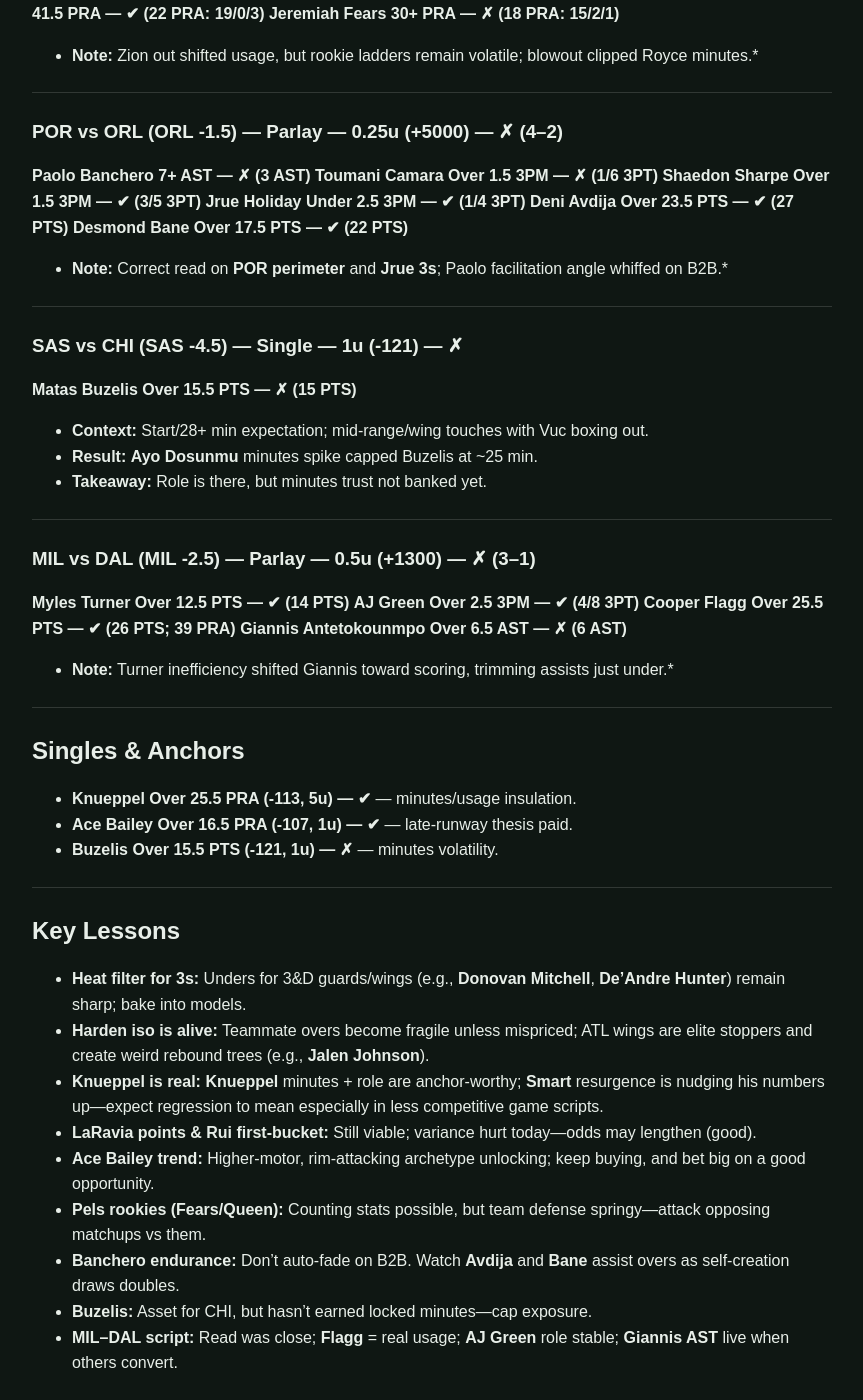
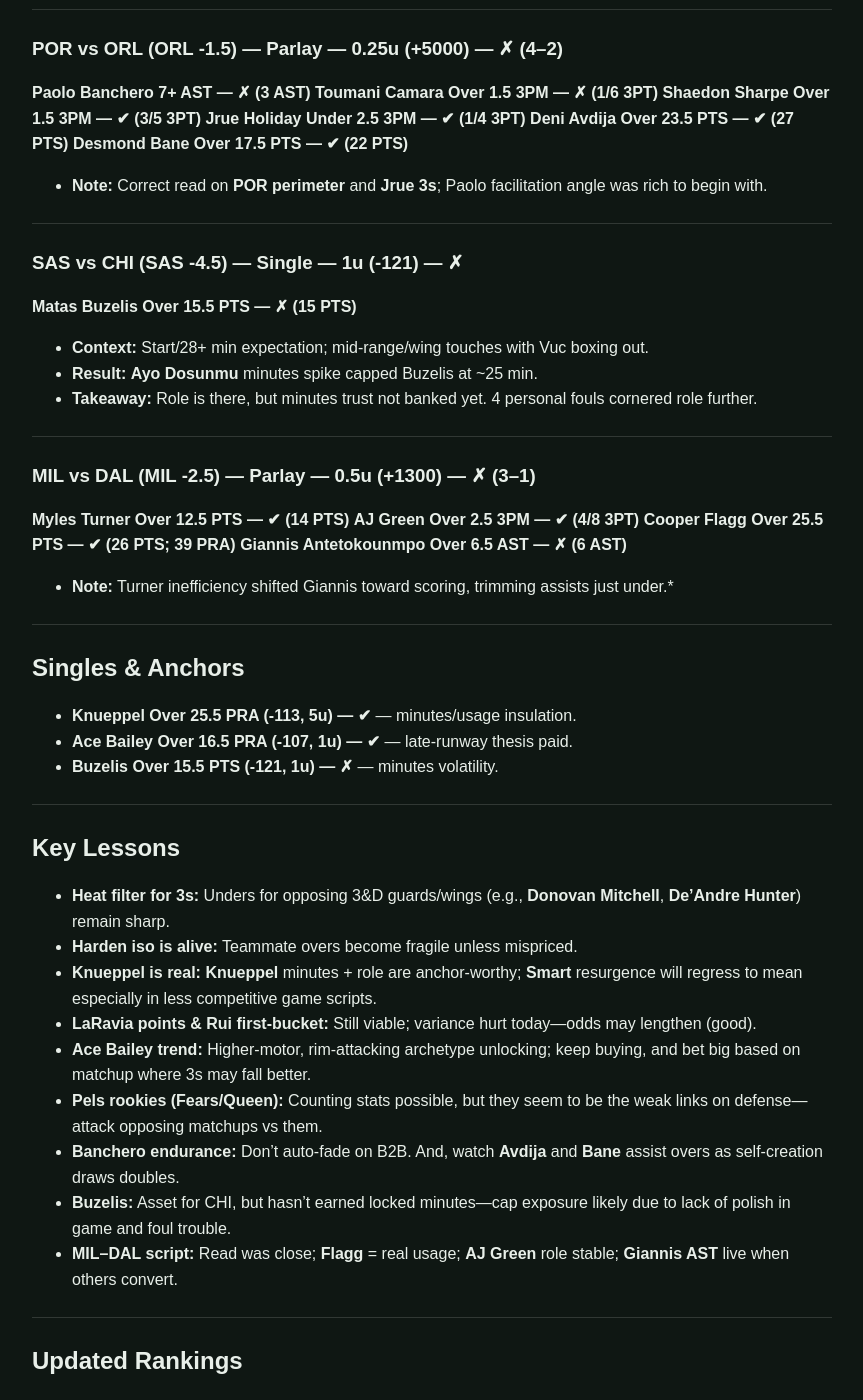
Before and after one commit to tokenibets/tokenibets.github.io, a Jekyll site: the page built from _posts/analysis/2025-11-10-analysis.md, in a window 1280 px wide and 1400 px high, scrolled down 2367 px. Shown: the whole window, without its empty margins (208-1071 px from the left). Built offline with Jekyll 4.4.1, drawn with Linux system fonts in a browser that asks for light colours; some of the changed text lies outside the part shown.

Commit message:
Update 2025-11-10-analysis.md

```diff
--- a/_posts/analysis/2025-11-10-analysis.md
+++ b/_posts/analysis/2025-11-10-analysis.md
@@ -45,7 +45,6 @@ categories: [analysis]
 * **Result:** Boards suppressed by bigs, but shotmaking cleared it.
 * **Takeaway:** **PRA breakout watch** remains on.
 
-*Why this ticket:* Cavs rebounding cushion → more shots/kick-outs; Davion distributes; wings/forwards gain perimeter volume.
 
 ---
 
@@ -60,7 +59,6 @@ categories: [analysis]
 
 * **Note:** ATL length/athleticism + Harden iso tilt pinched PnR/Zubac volume.
 
-*Why this ticket:* LAC bounce-back + ATL scheme suppresses C&S wings; Harden usage spike.
 
 ---
 
@@ -90,7 +88,7 @@ categories: [analysis]
 **Jake LaRavia Over 9.5 PTS — ✗ (6 PTS; 0/3 3PT)**
 **Rui Hachimura First Basket — ✗**
 
-* **Note:** LaRavia volume fine; variance bit. First-bucket angle didn’t land.*
+* **Note:** LaRavia volume fine; variance bit. First-bucket angle didn’t land.
 
 ---
 
@@ -100,7 +98,7 @@ categories: [analysis]
 
 * **Context:** Late/garbage-time runway vs MIN length.
 * **Result:** 28 minutes; 50% TS; Jazz competitive enough to sustain run.
-* **Takeaway:** **Rotation trust increasing** → keep buying modest ladders.
+* **Takeaway:** **Rotation trust increasing** → keep eye on O/U lines when soft.
 
 ---
 
@@ -111,7 +109,7 @@ categories: [analysis]
 **Devin Booker Under 41.5 PRA — ✔ (22 PRA: 19/0/3)**
 **Jeremiah Fears 30+ PRA — ✗ (18 PRA: 15/2/1)**
 
-* **Note:** Zion out shifted usage, but rookie ladders remain volatile; blowout clipped Royce minutes.*
+* **Note:** 40-piece by Grayson Allen shifted gamescript, proving rookie props to remain volatile; blowout clipped Royce minutes and Booker PRA.
 
 ---
 
@@ -124,7 +122,7 @@ categories: [analysis]
 **Deni Avdija Over 23.5 PTS — ✔ (27 PTS)**
 **Desmond Bane Over 17.5 PTS — ✔ (22 PTS)**
 
-* **Note:** Correct read on **POR perimeter** and **Jrue 3s**; Paolo facilitation angle whiffed on B2B.*
+* **Note:** Correct read on **POR perimeter** and **Jrue 3s**; Paolo facilitation angle was rich to begin with.
 
 ---
 
@@ -134,7 +132,7 @@ categories: [analysis]
 
 * **Context:** Start/28+ min expectation; mid-range/wing touches with Vuc boxing out.
 * **Result:** **Ayo Dosunmu** minutes spike capped Buzelis at ~25 min.
-* **Takeaway:** Role is there, but minutes trust not banked yet.
+* **Takeaway:** Role is there, but minutes trust not banked yet. 4 personal fouls cornered role further.
 
 ---
 
@@ -159,14 +157,14 @@ categories: [analysis]
 
 ## Key Lessons
 
-* **Heat filter for 3s:** Unders for 3&D guards/wings (e.g., **Donovan Mitchell**, **De’Andre Hunter**) remain sharp; bake into models.
-* **Harden iso is alive:** Teammate overs become fragile unless mispriced; ATL wings are elite stoppers and create weird rebound trees (e.g., **Jalen Johnson**).
-* **Knueppel is real:** **Knueppel** minutes + role are anchor-worthy; **Smart** resurgence is nudging his numbers up—expect regression to mean especially in less competitive game scripts.
+* **Heat filter for 3s:** Unders for opposing 3&D guards/wings (e.g., **Donovan Mitchell**, **De’Andre Hunter**) remain sharp.
+* **Harden iso is alive:** Teammate overs become fragile unless mispriced.
+* **Knueppel is real:** **Knueppel** minutes + role are anchor-worthy; **Smart** resurgence will regress to mean especially in less competitive game scripts.
 * **LaRavia points & Rui first-bucket:** Still viable; variance hurt today—odds may lengthen (good).
-* **Ace Bailey trend:** Higher-motor, rim-attacking archetype unlocking; keep buying, and bet big on a good opportunity.
-* **Pels rookies (Fears/Queen):** Counting stats possible, but team defense springy—attack opposing matchups vs them.
-* **Banchero endurance:** Don’t auto-fade on B2B. Watch **Avdija** and **Bane** assist overs as self-creation draws doubles.
-* **Buzelis:** Asset for CHI, but hasn’t earned locked minutes—cap exposure.
+* **Ace Bailey trend:** Higher-motor, rim-attacking archetype unlocking; keep buying, and bet big based on matchup where 3s may fall better.
+* **Pels rookies (Fears/Queen):** Counting stats possible, but they seem to be the weak links on defense—attack opposing matchups vs them.
+* **Banchero endurance:** Don’t auto-fade on B2B. And, watch **Avdija** and **Bane** assist overs as self-creation draws doubles.
+* **Buzelis:** Asset for CHI, but hasn’t earned locked minutes—cap exposure likely due to lack of polish in game and foul trouble.
 * **MIL–DAL script:** Read was close; **Flagg** = real usage; **AJ Green** role stable; **Giannis AST** live when others convert.
 
 ---
```
Also changed, not shown: other parts of _posts/analysis/2025-11-10-analysis.md (+0 -3 lines).
